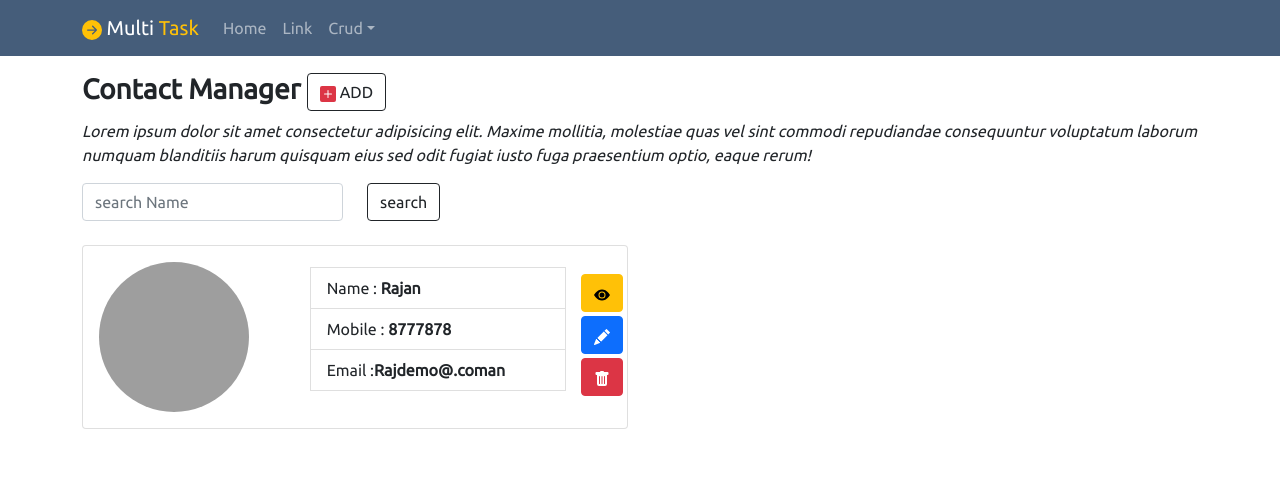
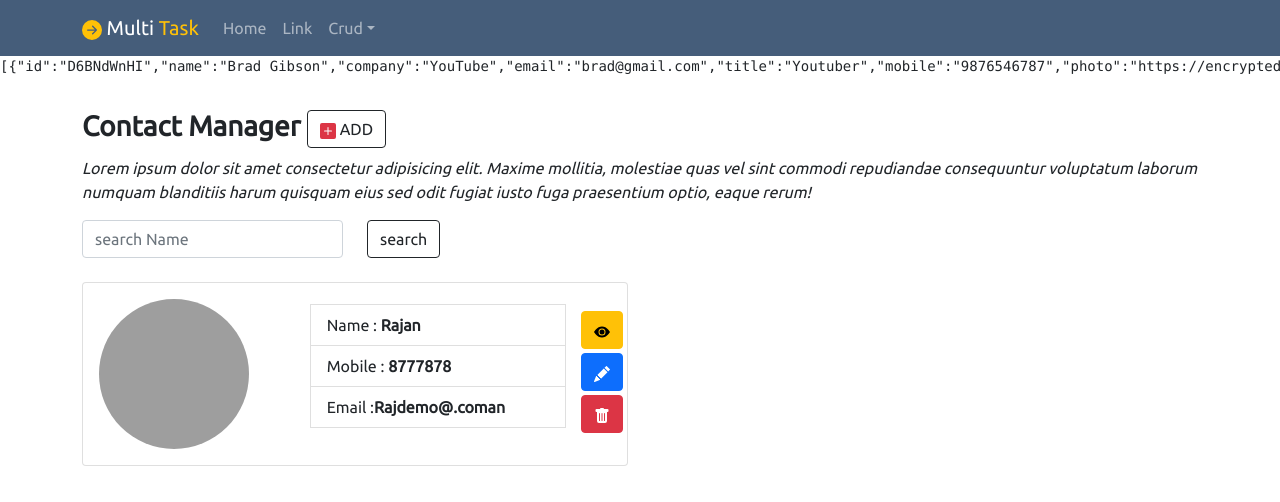
Before and after one commit to Akash94kumar/multitask, a React (Create React App) app: page /contactmanager/list in a window 1280 px wide. Shown: the top 502 px of the page. Built offline with nearby package versions, Linux system fonts and the light colour scheme; data requests are answered from the project's data file; grey boxes are pictures that could not be loaded.

Commit message:
only add to axios

```diff
--- a/src/components/contactmanager/ContactList.jsx
+++ b/src/components/contactmanager/ContactList.jsx
@@ -16,12 +16,19 @@ const ContactList = () => {
   });
   useEffect(async () => {
     try {
+      setState({ ...state, loading: true });
       let response = await ContactServices.getAllContacts();
-    } catch (error) {}
+      setState({ ...state, loading: false, contact: response.data });
+    } catch (error) {
+      setState({ ...state, loading: false, errrorMessage: error.message });
+    }
   }, []);
+
+  let { loading, contact, errrorMessage } = state;
 
   return (
     <>
+      <pre>{JSON.stringify(contact)}</pre>
       <section className="contact-search p-3">
         <div className="container">
           <div className="grid">
```
